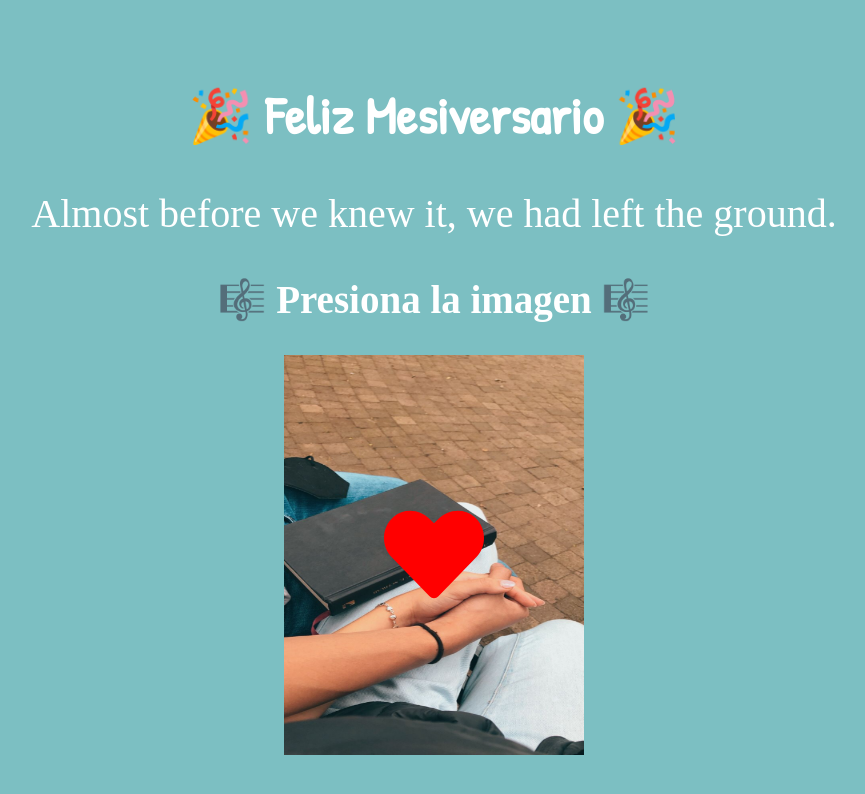
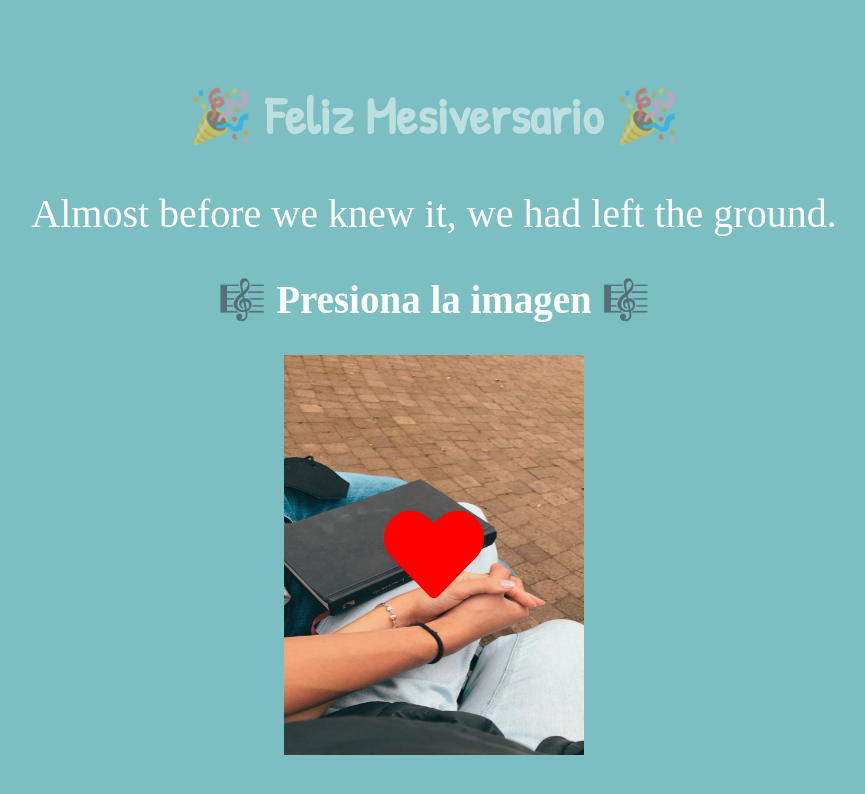
Before and after one commit to LuisSalazar02/Parada-1, a React (Create React App) app: page / in a window 1280 px wide. Shown: the top 794 px of the page, without its empty margins (206-1071 px from the left). Built offline with nearby package versions, Linux system fonts and the light colour scheme; a web font is replaced by a local one.

Commit message:
Update App.css

```diff
--- a/src/App.css
+++ b/src/App.css
@@ -62,6 +62,7 @@ body {
 
 h1 {
   font-family: "Patrick Hand";
+  opacity: 50%;
 }
 
 h2 {
```
